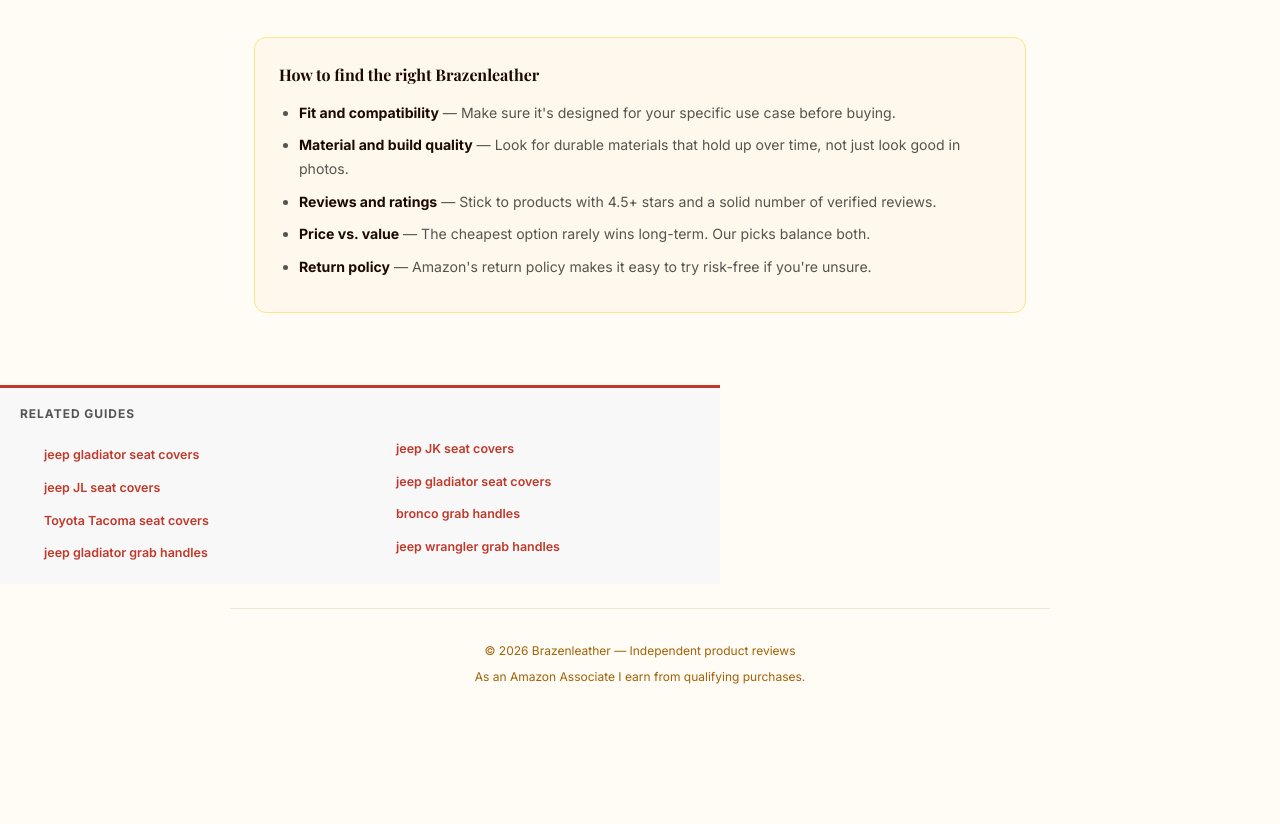
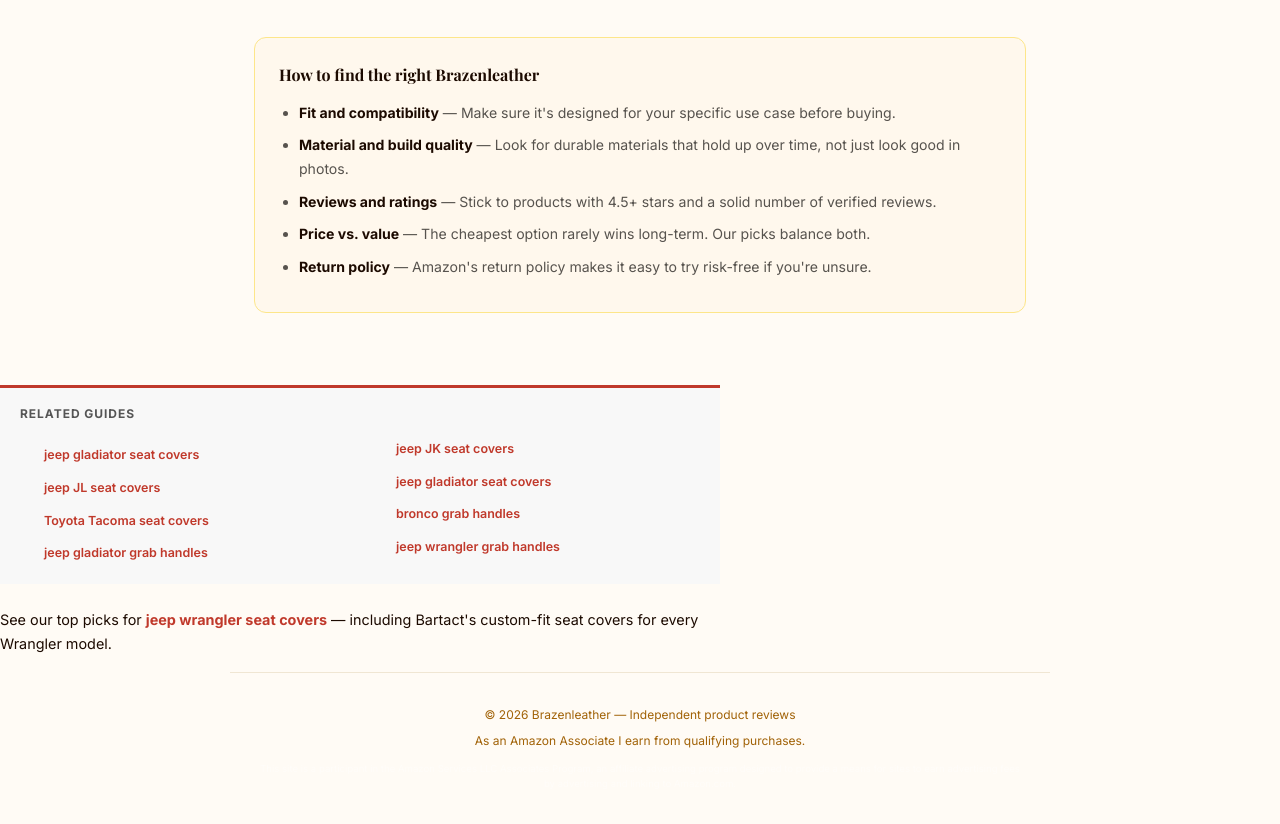
Before and after one commit to Brazenproducts/brazenleather.com, a plain HTML site: page index.html in a window 1280 px wide. Shown: the part 2719-3543 px from the top of the page. Before the commit the page ends 3480 px from the top, so only its background shows below. Drawn offline with nearby package versions, Linux system fonts and the light colour scheme.

```diff
--- a/index.html
+++ b/index.html
@@ -232,6 +232,8 @@
   </ul>
 </nav>
 
+
+<p style="font-size:.9rem;margin:16px 0;max-width:720px">See our top picks for <a href="https://wranglerseats.com/" style="color:#c0392b;font-weight:700;text-decoration:none">jeep wrangler seat covers</a> — including Bartact's custom-fit seat covers for every Wrangler model.</p>
 <footer>
     <p>&copy; 2026 Brazenleather &mdash; Independent product reviews</p>
     <p style="margin-top:0.4rem">As an Amazon Associate I earn from qualifying purchases.</p>
```
